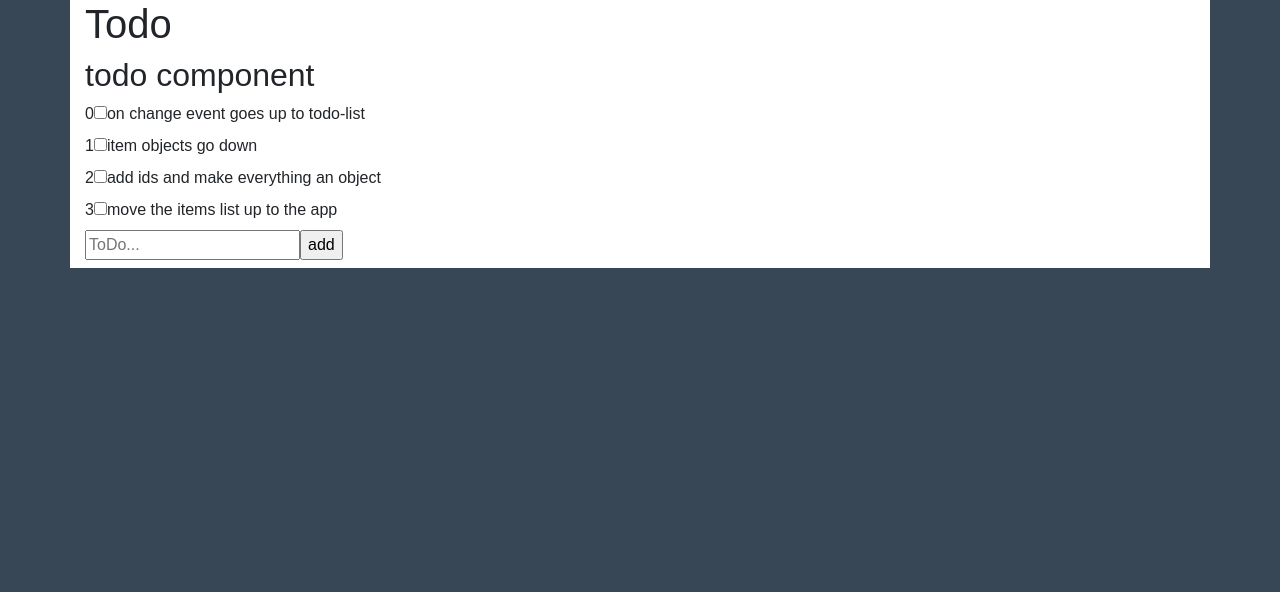
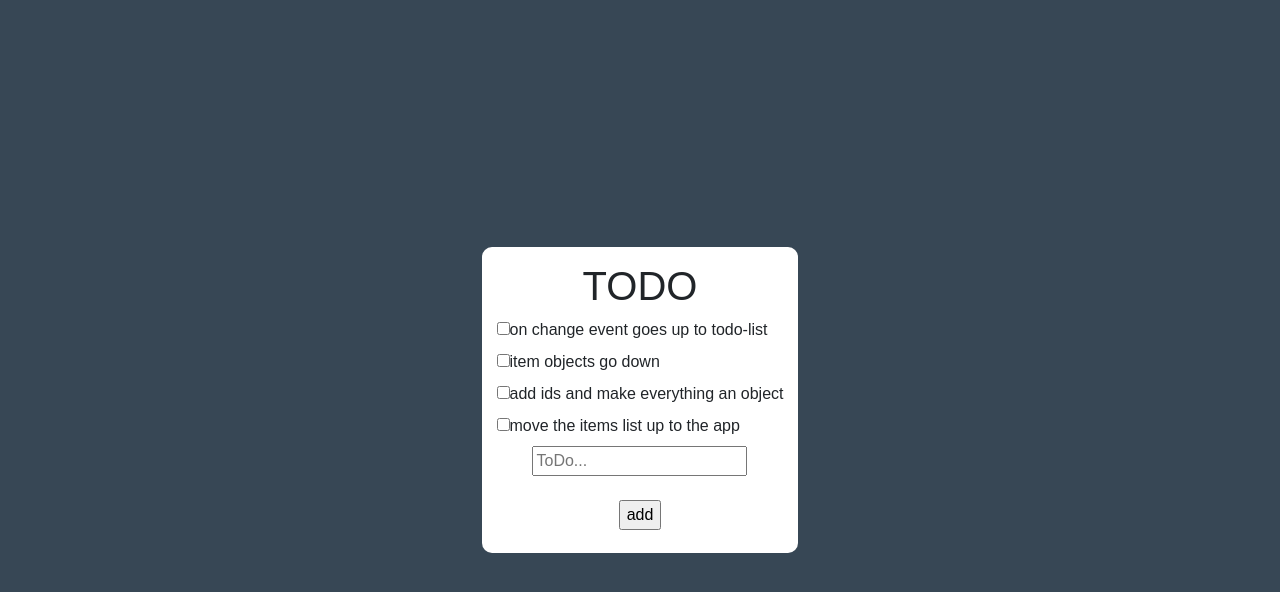
Before and after one commit to Avendor7/avendor-todo, a React app: page / in a window 1280 px wide. Shown: the top 592 px of the page. Built offline with nearby package versions, Linux system fonts and the light colour scheme.

Commit message:
Everything looks better now

```diff
--- a/package.json
+++ b/package.json
@@ -11,7 +11,7 @@
     "babel-preset-react-app": "^3.1.1",
     "babel-runtime": "6.26.0",
     "case-sensitive-paths-webpack-plugin": "2.1.1",
-    "chalk": "1.1.3",
+    "chalk": "^1.1.3",
     "css-loader": "0.28.7",
     "dotenv": "4.0.0",
     "dotenv-expand": "4.2.0",
--- a/public/index.html
+++ b/public/index.html
@@ -26,7 +26,7 @@
     <noscript>
       You need to enable JavaScript to run this app.
     </noscript>
-    <div class ="container" id="root"></div>
+    <div id="root"></div>
     <!--
       This HTML file is a template.
       If you open it directly in the browser, you will see an empty page.
--- a/src/App/App.js
+++ b/src/App/App.js
@@ -7,11 +7,6 @@ class App extends Component {
   render() {
     return (
       <div className="App">
-        <div className="row">
-          <div className="header col-sm">
-            <h1>Todo</h1>
-          </div>
-        </div>
           <Todolist/>
       </div>
     );
--- a/src/App/App.scss
+++ b/src/App/App.scss
@@ -16,9 +16,20 @@ $font_0: Ubuntu;
 $font_1: sans-serif;
 
 html,body{
-  background: $background;
+  background-color: $background;
   height:100%;
 }
-.container{
-  background: white;
+
+body {
+  display: -ms-flexbox;
+  display: -webkit-box;
+  display: flex;
+  -ms-flex-align: center;
+  -ms-flex-pack: center;
+  -webkit-box-align: center;
+  align-items: center;
+  -webkit-box-pack: center;
+  justify-content: center;
+  padding-top: 40px;
+  padding-bottom: 40px;
 }
--- a/src/Todo/add-item/add-item.js
+++ b/src/Todo/add-item/add-item.js
@@ -23,6 +23,8 @@ class AddItem extends Component {
       <div className="add-item">
         <label>
             <input type="text" placeholder="ToDo..." value={this.state.item.text} onChange={(e) => this.handleChange(e)}/>
+            <br/>
+            <br/>
             <input type="button" value="add" onClick={(e) => this.handleClick(e)}/>
         </label>
       </div>
--- a/src/Todo/add-item/add-item.scss
+++ b/src/Todo/add-item/add-item.scss
@@ -0,0 +1,3 @@
+.add-item{
+    text-align: center;
+}
--- a/src/Todo/item/item.js
+++ b/src/Todo/item/item.js
@@ -6,7 +6,6 @@ class Item extends Component {
     return (
       <div className="item">
         <label>
-            {this.props.item.id}
             <input type="checkbox" value="done" checked={this.props.item.done} onChange={(e) => this.handleClick(e)}/>
             {this.props.item.text}
         </label>
--- a/src/Todo/todo-list.js
+++ b/src/Todo/todo-list.js
@@ -17,8 +17,8 @@ class Todolist extends Component {
 
   render() {
     return (
-      <div className="todolist h-100 justify-content-center align-items-center">
-        <h2>todo component</h2>
+      <div className="todolist">
+        <h1>TODO</h1>
         <div>
             {Object.values(this.state.items).map((item)=>(
                 <Item item={item} key={item.id} onDoneChange={(itemId, newValue) => this.handleDoneChange(itemId, newValue)} />
--- a/src/Todo/todo.scss
+++ b/src/Todo/todo.scss
@@ -1,3 +1,11 @@
 .todolist{
   background:white;
+  width: 100%;
+  max-width: 330px;
+  padding: 15px;
+  margin: 0 auto;
+  border-radius: 10px;
 }
+h1 {
+  text-align: center;
+}
```
